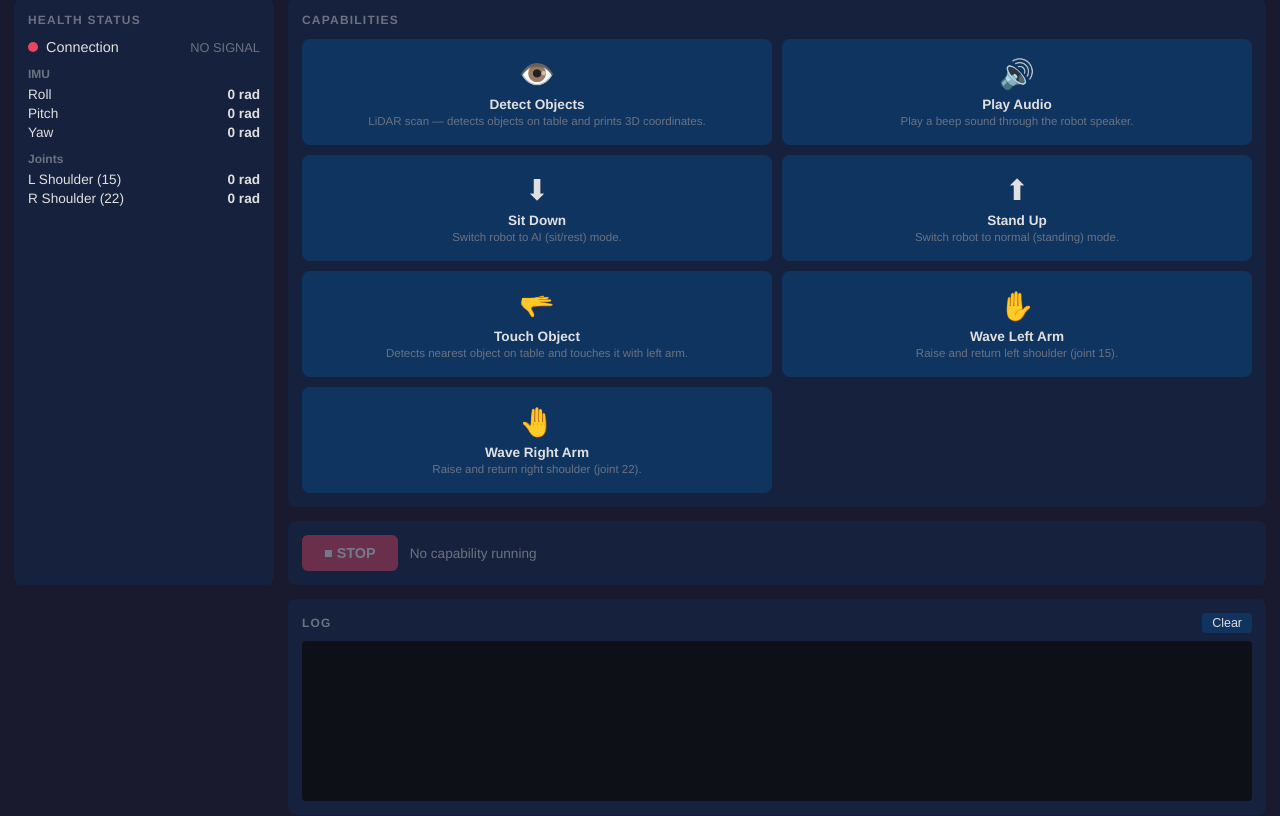
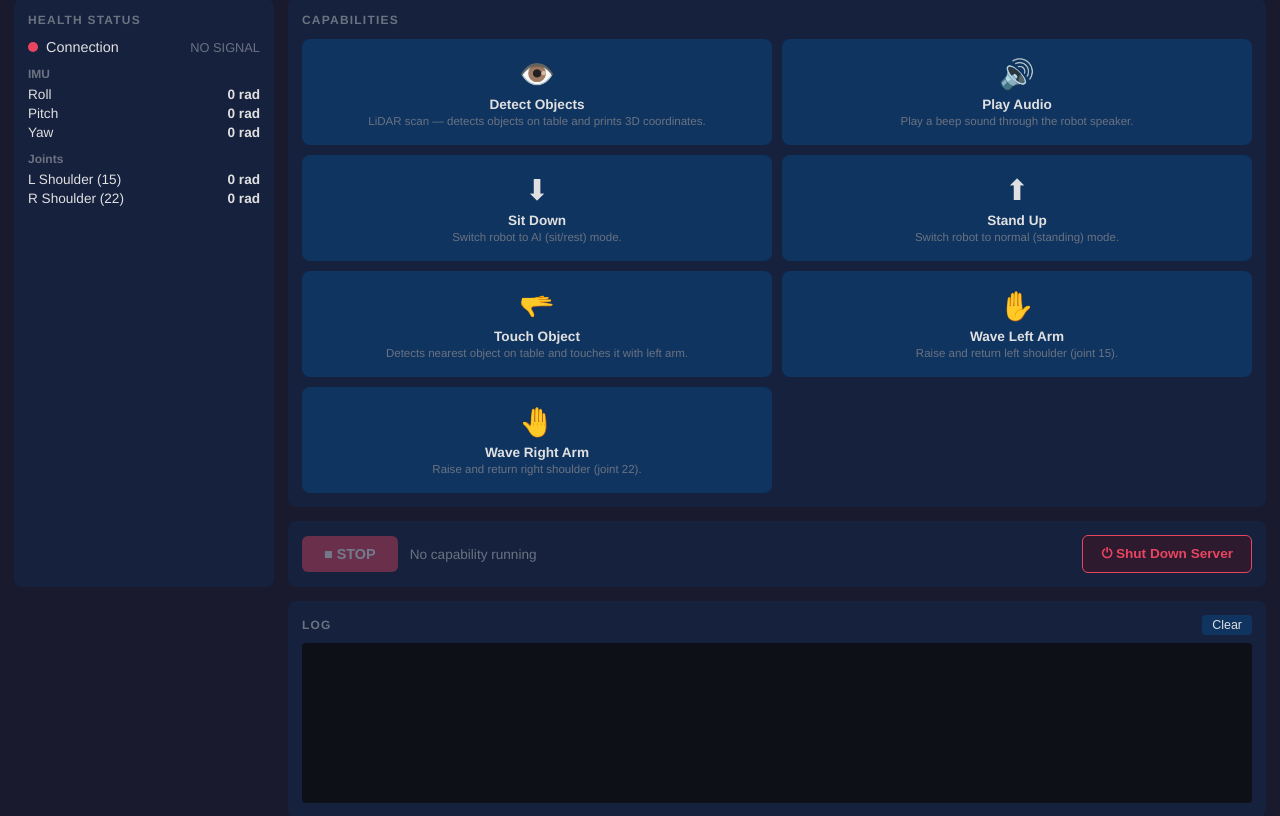
Before and after one commit to atulmorey/G1-Robot, a Flask app: page / in a window 1280 px wide. Shown: the part 63-879 px from the top of the page. Run offline with Flask 3, Linux system fonts and the light colour scheme.

Commit message:
Add shutdown button + desktop launcher

```diff
--- a/server.py
+++ b/server.py
@@ -260,6 +260,16 @@ def api_status():
     return jsonify({"status": process_manager.status()})
 
 
+@app.route("/api/shutdown", methods=["POST"])
+def api_shutdown():
+    process_manager.stop()
+    def _shutdown():
+        time.sleep(0.5)
+        os._exit(0)
+    threading.Thread(target=_shutdown, daemon=True).start()
+    return jsonify({"ok": True})
+
+
 # ── Entry point ───────────────────────────────────────────────────────────────
 if __name__ == "__main__":
     health_monitor.start()
--- a/templates/index.html
+++ b/templates/index.html
@@ -154,6 +154,19 @@ body { background: var(--bg); color: var(--white); font-family: Helvetica, Arial
 }
 #stop-btn:not(:disabled) { opacity: 1; }
 #stop-btn:not(:disabled):hover { filter: brightness(1.15); }
+#shutdown-btn {
+  background: #2d1a2e;
+  color: #e94560;
+  border: 1px solid #e94560;
+  border-radius: 6px;
+  padding: 10px 18px;
+  font-size: 0.85rem;
+  font-weight: 700;
+  cursor: pointer;
+  margin-left: auto;
+  transition: background 0.2s;
+}
+#shutdown-btn:hover { background: #4a1a2e; }
 #running-label { font-size: 0.85rem; color: var(--gray); }
 
 /* Log panel */
@@ -230,6 +243,7 @@ body { background: var(--bg); color: var(--white); font-family: Helvetica, Arial
     <div id="controls">
       <button id="stop-btn" disabled onclick="stopCapability()">&#9632; STOP</button>
       <span id="running-label">No capability running</span>
+      <button id="shutdown-btn" onclick="shutdownServer()">⏻ Shut Down Server</button>
     </div>
   </div>
 
@@ -378,6 +392,14 @@ function fixGrid() {
   }
 }
 
+// ── Shutdown ──────────────────────────────────────────────────────────────────
+async function shutdownServer() {
+  if (!confirm('Shut down the server? You will need to restart it manually.')) return;
+  appendLog('Shutting down server...');
+  try { await fetch('/api/shutdown', {method: 'POST'}); } catch(e) {}
+  document.body.innerHTML = '<div style="display:flex;align-items:center;justify-content:center;height:100vh;background:#1a1a2e;color:#e0e0e0;font-family:Helvetica;font-size:1.2rem;">Server stopped. Double-click the desktop icon to restart.</div>';
+}
+
 // ── Init ──────────────────────────────────────────────────────────────────────
 fetchHealth();
 fetchCapabilities();
```
Also changed, not shown: COMMANDS.md (+13 -8 lines), 1 other file.
